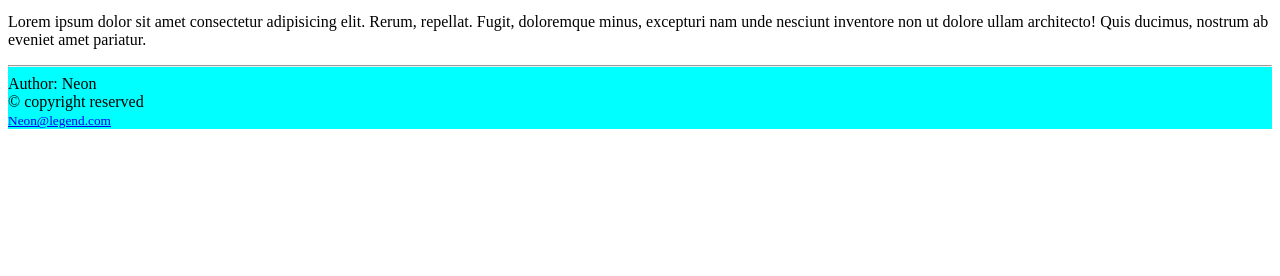
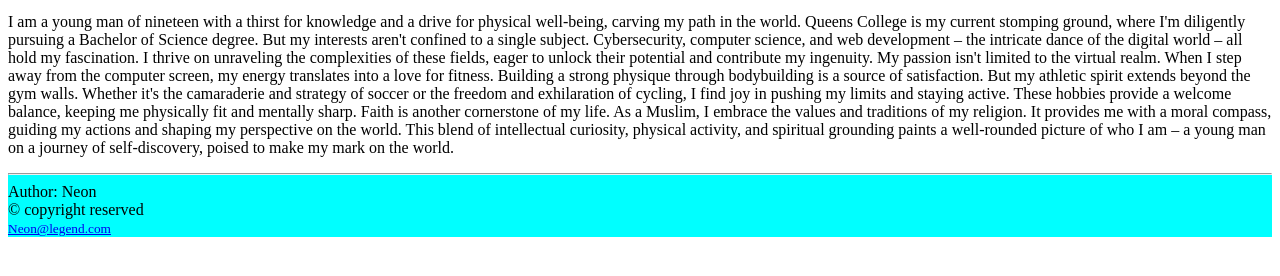
Before and after one commit to masrufulislam/HTML-CSS-Journey, a plain HTML site: page headers&footers.html in a window 1280 px wide. Shown: the part 190-466 px from the top of the page. Drawn offline with Linux system fonts and the light colour scheme.

Commit message:
Update headers&footers.html

```diff
--- a/headers&footers.html
+++ b/headers&footers.html
@@ -14,7 +14,13 @@
         <main>
             <h4>Check out these cool moves:</h4>
             <image src = "images/apple.png" alt = "Profile picture" width = 250">
-            <p>Lorem ipsum dolor sit amet consectetur adipisicing elit. Rerum, repellat. Fugit, doloremque minus, excepturi nam unde nesciunt inventore non ut dolore ullam architecto! Quis ducimus, nostrum ab eveniet amet pariatur.</p>
+            <p>
+                I am a young man of nineteen with a thirst for knowledge and a drive for physical well-being, carving my path in the world. Queens College is my current stomping ground, where I'm diligently pursuing a Bachelor of Science degree. But my interests aren't confined to a single subject. Cybersecurity, computer science, and web development – the intricate dance of the digital world – all hold my fascination. I thrive on unraveling the complexities of these fields, eager to unlock their potential and contribute my ingenuity.
+
+                My passion isn't limited to the virtual realm. When I step away from the computer screen, my energy translates into a love for fitness. Building a strong physique through bodybuilding is a source of satisfaction. But my athletic spirit extends beyond the gym walls. Whether it's the camaraderie and strategy of soccer or the freedom and exhilaration of cycling, I find joy in pushing my limits and staying active. These hobbies provide a welcome balance, keeping me physically fit and mentally sharp.
+
+                Faith is another cornerstone of my life. As a Muslim, I embrace the values and traditions of my religion. It provides me with a moral compass, guiding my actions and shaping my perspective on the world. This blend of intellectual curiosity, physical activity, and spiritual grounding paints a well-rounded picture of who I am – a young man on a journey of self-discovery, poised to make my mark on the world.
+            </p>
         </main>
 
         <footer style = "background-color: cyan;">
```
